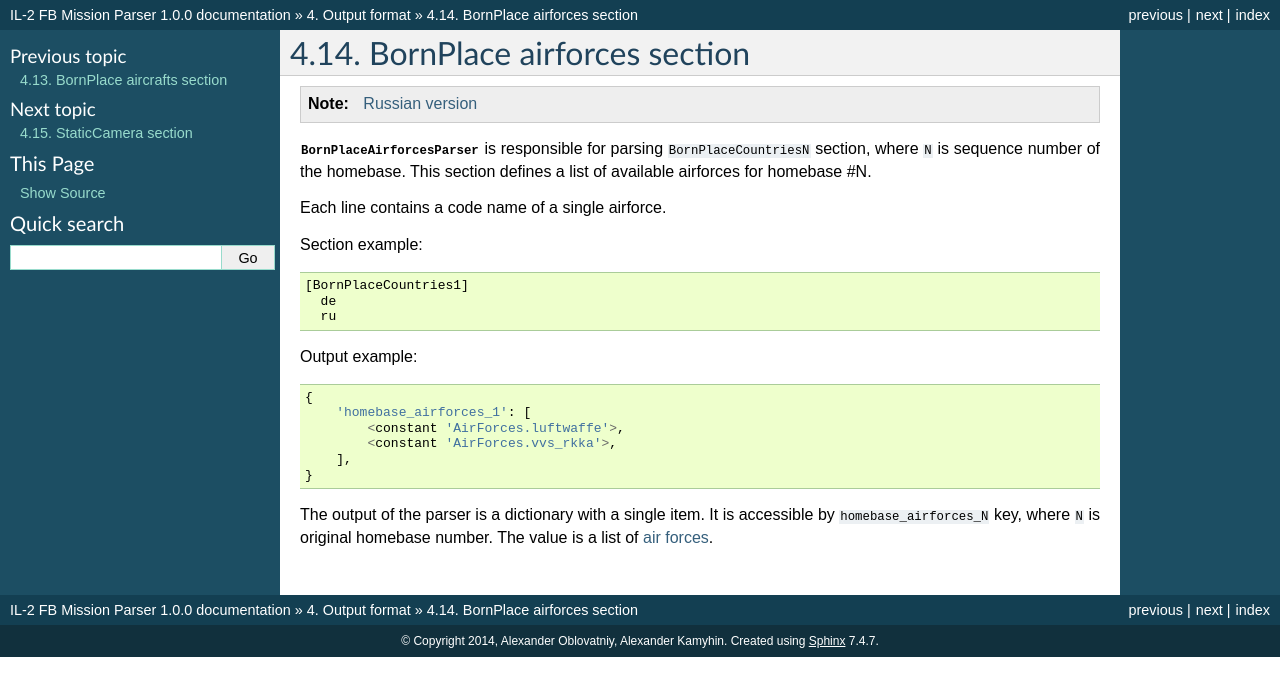
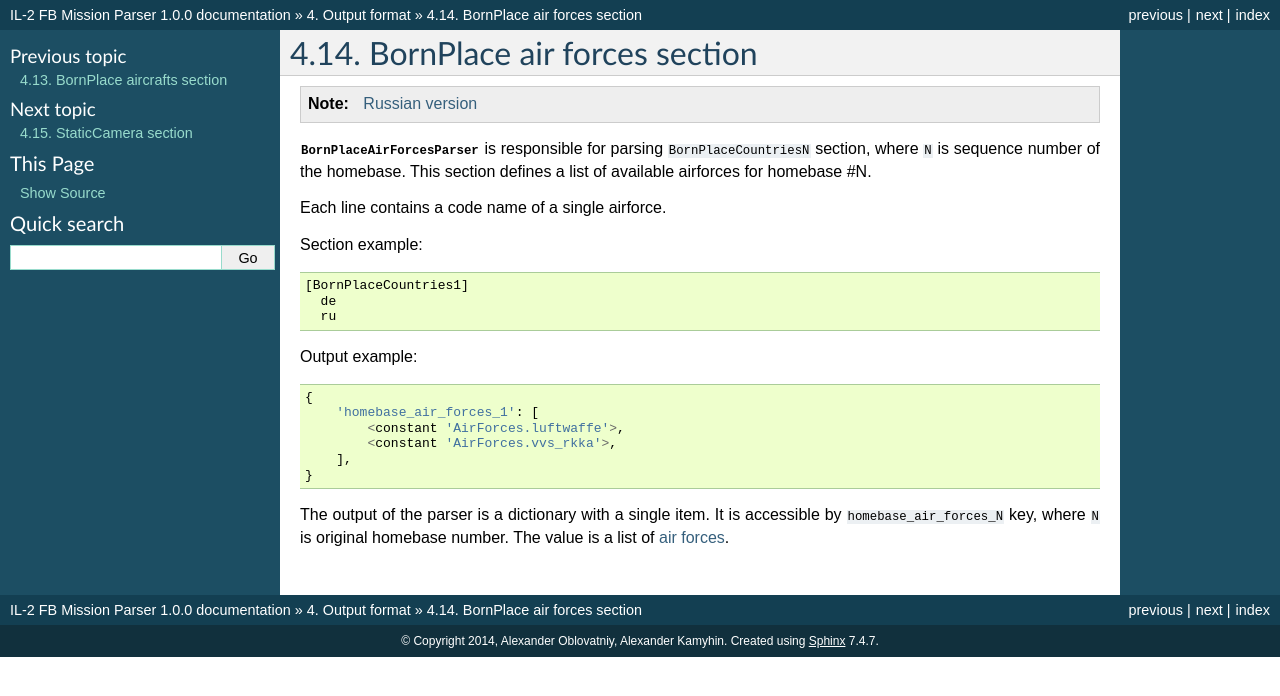
Before and after one commit to IL2HorusTeam/il2fb-mission-parser, a Sphinx documentation site: the page built from docs/parsers/bornplace-air-forces.rst, in a window 1280 px wide. Shown: the top 696 px of the page. Built offline with Sphinx 7.4.7, drawn with Linux system fonts in a browser that asks for light colours.

Commit message:
rename "airforces" to "air forces"

```diff
--- a/docs/output-format.rst
+++ b/docs/output-format.rst
@@ -30,7 +30,7 @@ parser. It gets data from all other parsers and organizes it in special manner.
     parsers/target
     parsers/bornplace
     parsers/bornplace-aircrafts
-    parsers/bornplace-airforces
+    parsers/bornplace-air-forces
     parsers/static-camera
     parsers/front-marker
     parsers/rocket
--- a/docs/parsers/bornplace-airforces.rst
+++ b/docs/parsers/bornplace-air-forces.rst
@@ -1,13 +1,13 @@
-.. _bornplace-airforces-section:
+.. _bornplace-air-forces-section:
 
-BornPlace airforces section
+BornPlace air forces section
 ===========================
 
 .. note::
 
-    `Russian version <https://github.com/IL2HorusTeam/il2fb-mission-parser/wiki/%D0%A1%D0%B5%D0%BA%D1%86%D0%B8%D1%8F-BornPlace-Airforces>`_
+    `Russian version <https://github.com/IL2HorusTeam/il2fb-mission-parser/wiki/%D0%A1%D0%B5%D0%BA%D1%86%D0%B8%D1%8F-BornPlace-Air-Forces>`_
 
-:class:`~il2fb.parsers.mission.parsers.BornPlaceAirforcesParser` is responsible
+:class:`~il2fb.parsers.mission.parsers.BornPlaceAirForcesParser` is responsible
 for parsing ``BornPlaceCountriesN`` section, where ``N`` is sequence number of
 the homebase. This section defines a list of available airforces for
 homebase #N.
@@ -25,14 +25,14 @@ Output example:
 .. code-block:: python
 
   {
-      'homebase_airforces_1': [
+      'homebase_air_forces_1': [
           <constant 'AirForces.luftwaffe'>,
           <constant 'AirForces.vvs_rkka'>,
       ],
   }
 
 The output of the parser is a dictionary with a single item. It is accessible by
-``homebase_airforces_N`` key, where ``N`` is original homebase number. The value
+``homebase_air_forces_N`` key, where ``N`` is original homebase number. The value
 is a list of `air forces`_.
 
 .. _air forces: https://github.com/IL2HorusTeam/il2fb-commons/blob/master/il2fb/commons/organization.py#L89
```
Also changed, not shown: 2 other files.
